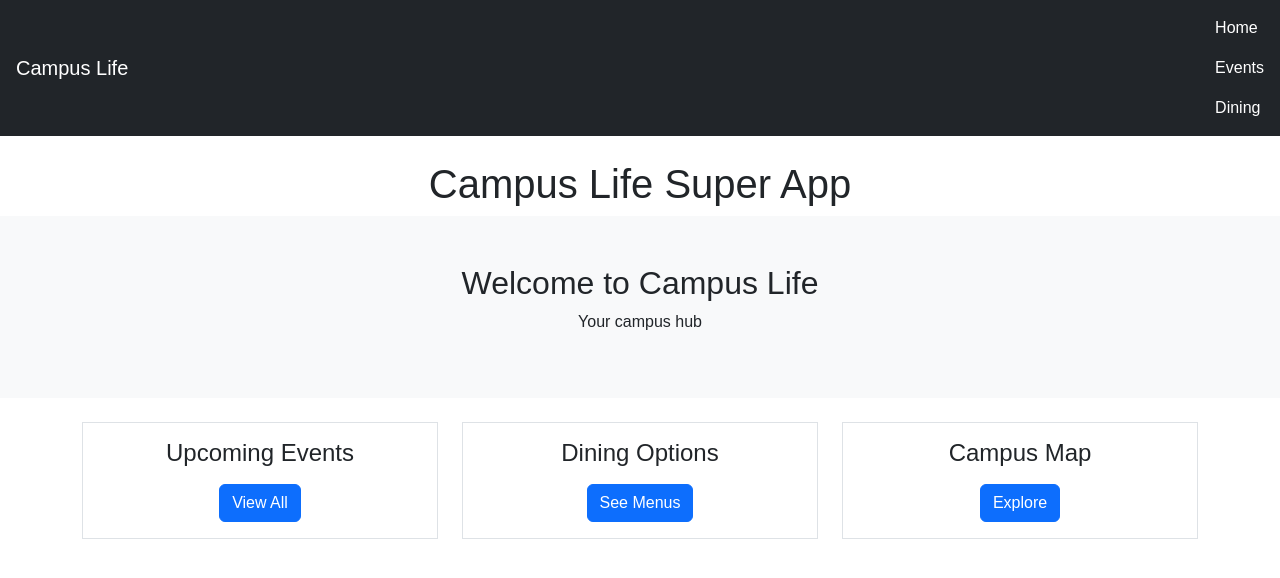
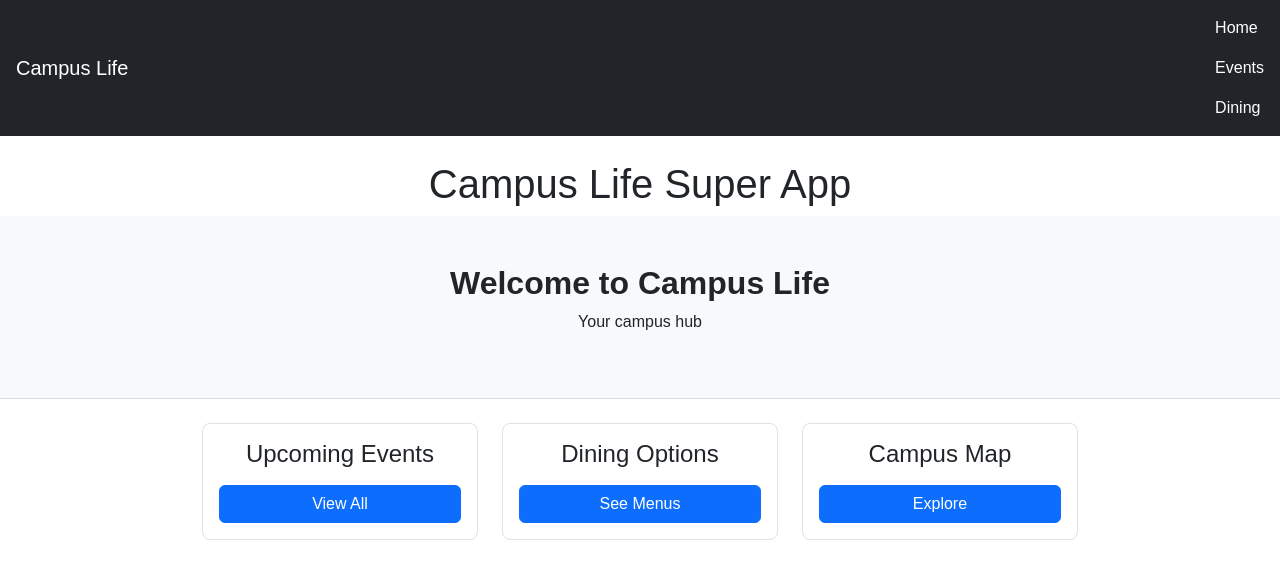
Before and after one commit to Yadealge856/campus-life-super-app, a plain HTML site: page index.html in a window 1280 px wide. Drawn offline with nearby package versions, Linux system fonts and the light colour scheme.

Commit message:
Add custom CSS polish and finalize MVP

```diff
--- a/css/style.css
+++ b/css/style.css
@@ -1,5 +1,24 @@
-/* Base styling */
 body {
     margin: 0;
     font-family: Arial, sans-serif;
 }
+
+section {
+    border-bottom: 1px solid #ddd;
+}
+
+.border {
+    border-radius: 8px;
+}
+
+button {
+    width: 100%;
+}
+
+.container {
+    max-width: 900px;
+}
+
+h2 {
+    font-weight: 600;
+}
```
